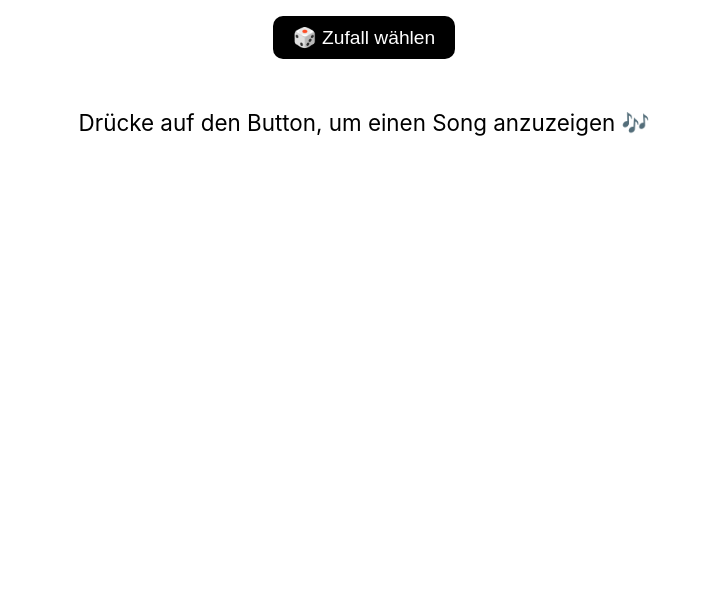
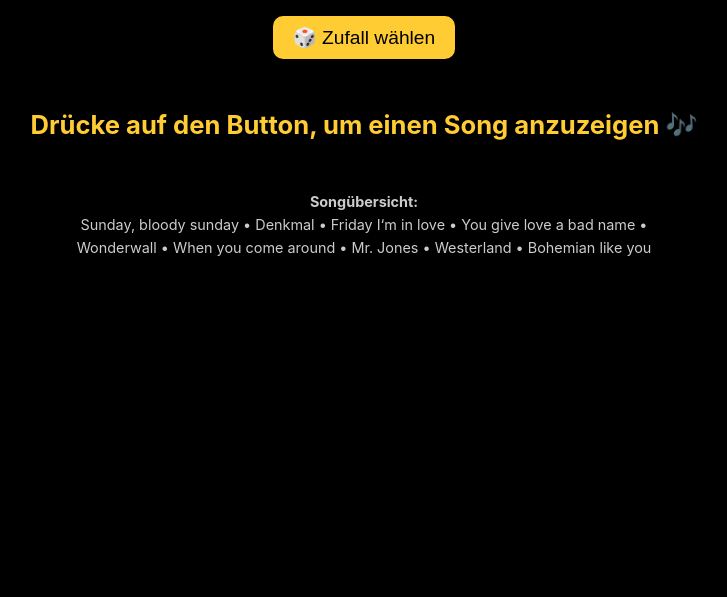
Before and after one commit to Ulf-KaPunkt/App_Neue-Songs, a plain HTML site: page index.html in a window 1280 px wide. Shown: the part 283-880 px from the top of the page, without its empty margins (276-1003 px from the left). Drawn offline with Linux system fonts and the light colour scheme.

Commit message:
Add files via upload

```diff
--- a/index.html
+++ b/index.html
@@ -1,4 +1,3 @@
-
 <!DOCTYPE html>
 <html lang="de">
 <head>
@@ -9,8 +8,8 @@
     body {
       margin: 0;
       font-family: -apple-system, BlinkMacSystemFont, sans-serif;
-      background-color: white;
-      color: black;
+      background-color: black;
+      color: #ffcc33;
       display: flex;
       flex-direction: column;
       align-items: center;
@@ -33,14 +32,21 @@
       padding: 10px 20px;
       border-radius: 10px;
       border: none;
-      background-color: black;
-      color: white;
+      background-color: #ffcc33;
+      color: black;
       cursor: pointer;
     }
     #song {
       margin-top: 30px;
-      font-size: 1.4rem;
+      font-size: 1.6rem;
+      font-weight: bold;
+    }
+    #overview {
+      margin-top: 50px;
+      font-size: 0.9rem;
       max-width: 600px;
+      line-height: 1.6;
+      color: #cccccc;
     }
   </style>
 </head>
@@ -49,14 +55,29 @@
   <h1>🎸 Mini-Proben-App</h1>
   <button onclick="pickSong()">🎲 Zufall wählen</button>
   <div id="song">Drücke auf den Button, um einen Song anzuzeigen 🎶</div>
+  <div id="overview"></div>
 
   <script>
-    const songs = ["Sunday, bloody sunday", "Denkmal", "Friday I‘m in love", "You give love a bad name", "Wonderwall", "When you come around", "Mr. Jones", "Westerland", "Bohemian like you"];
+    const songs = [
+      "Sunday, bloody sunday",
+      "Denkmal",
+      "Friday I‘m in love",
+      "You give love a bad name",
+      "Wonderwall",
+      "When you come around",
+      "Mr. Jones",
+      "Westerland",
+      "Bohemian like you"
+    ];
 
     function pickSong() {
       const randomSong = songs[Math.floor(Math.random() * songs.length)];
       document.getElementById("song").innerText = randomSong || "Kein Song gefunden";
     }
+
+    document.getElementById("overview").innerHTML = `
+      <strong>Songübersicht:</strong><br>${songs.join(" • ")}
+    `;
   </script>
 </body>
 </html>
```
